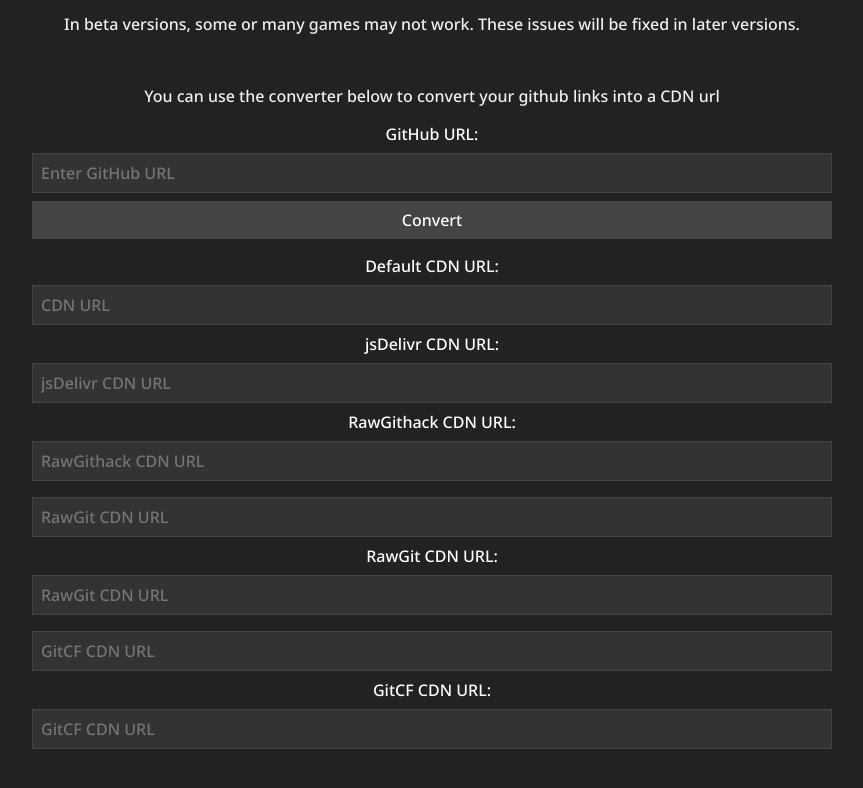
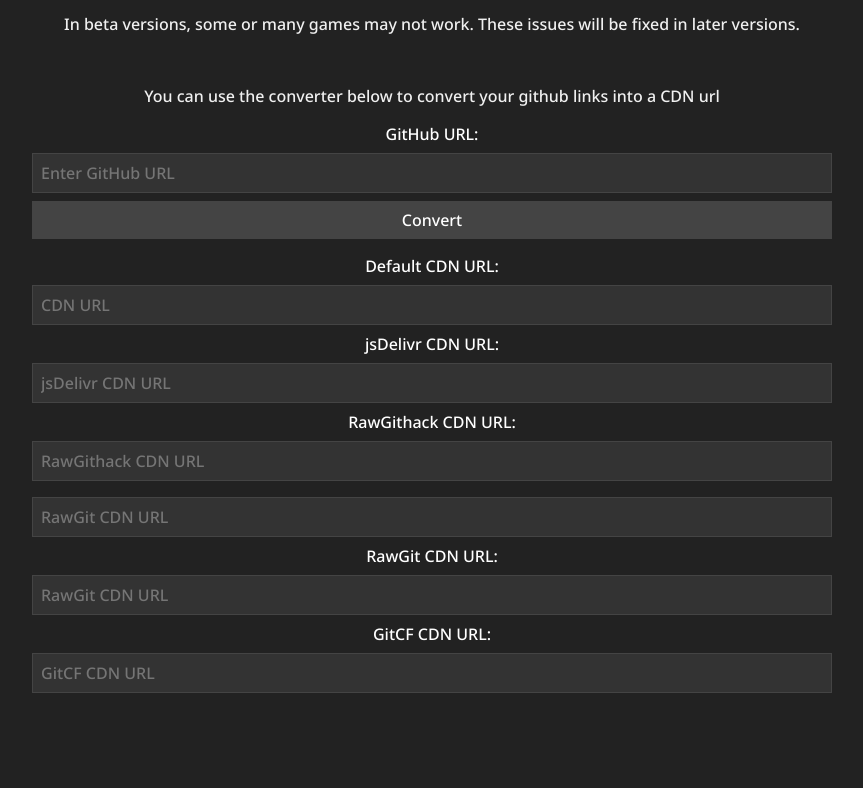
Before and after one commit to albibos/gitloaf, a website: page public/index.html in a window 1280 px wide. Shown: the part 328-1116 px from the top of the page, without its empty margins (208-1071 px from the left). After the commit the page ends 1061 px from the top, so only its background shows below. Drawn offline with Linux system fonts and the light colour scheme.

Commit message:
Update index.html

```diff
--- a/public/index.html
+++ b/public/index.html
@@ -47,7 +47,6 @@ You can see a list of supported file types <a href="filetypes.html">here</a> and
           <label for="converted-rawgit-url">RawGit CDN URL:</label>
         </div>
           <input type="text" id="converted-rawgit-url" placeholder="RawGit CDN URL" readonly />
-          <input type="text" id="converted-gitcf-url" placeholder="GitCF CDN URL" readonly />
           <label for="converted-gitcf-url">GitCF CDN URL:</label>
       </div>
           <input type="text" id="converted-gitcf-url" placeholder="GitCF CDN URL" readonly />
```
